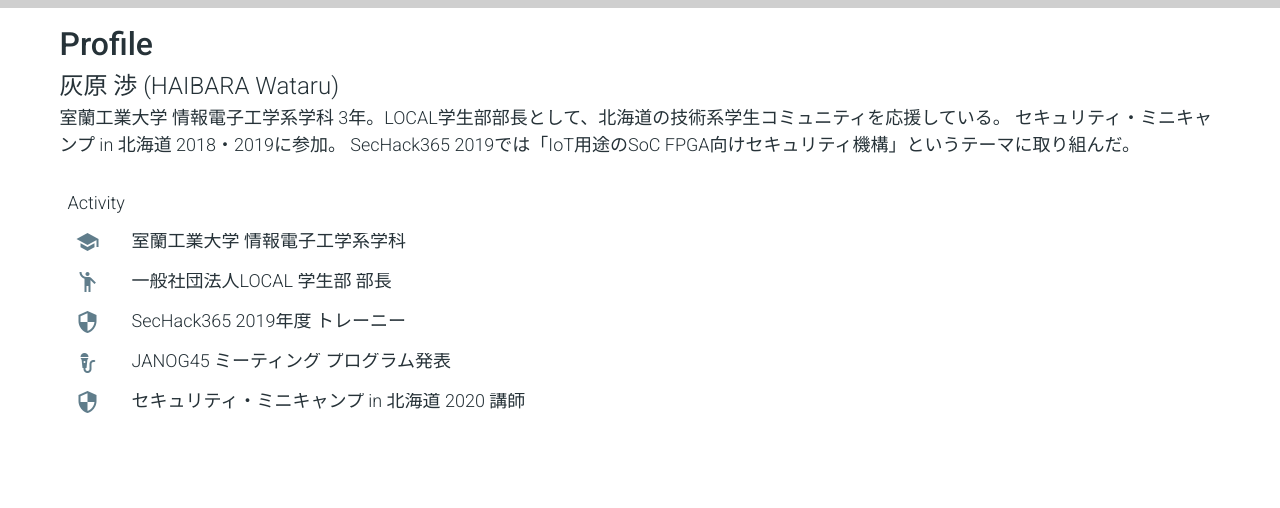
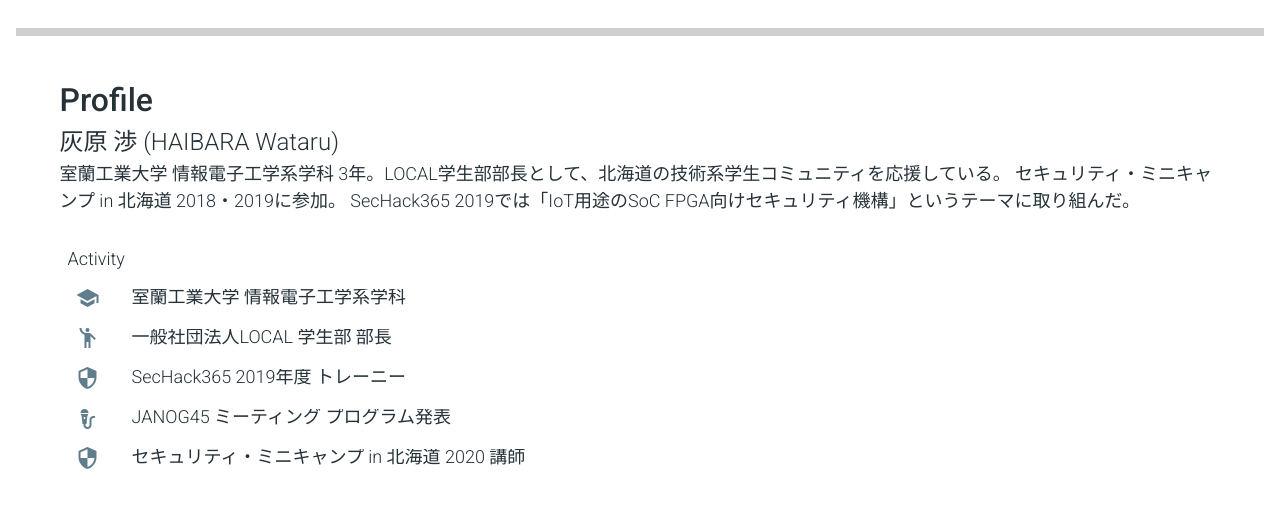
Before and after one commit to w-haibara/portfolio, a Vue app: page /#/profile in a window 1280 px wide. Shown: the top 508 px of the page. Built offline with nearby package versions, Linux system fonts and the light colour scheme.

Commit message:
refactor

```diff
--- a/src/App.vue
+++ b/src/App.vue
@@ -1,13 +1,14 @@
 <template>
   <v-app>
-    <v-main>
-      <v-spacer></v-spacer>
+    <v-app-bar app absolute color="white" elevate-on-scroll>
       <v-progress-linear
         :value="scrollBar()"
         color="grey darken-2"
         striped
         height="1vh"
       ></v-progress-linear>
+    </v-app-bar>
+    <v-main>
       <transition
         name="fade"
         mode="out-in"
@@ -64,7 +65,9 @@ export default {
 .fade-leave-active {
   transition-duration: 0.3s;
   transition-property: opacity;
+  transition-property: height, opacity;
   transition-timing-function: ease;
+  overflow: hidden;
 }
 
 .fade-enter,
--- a/src/mixins/PageScroll.js
+++ b/src/mixins/PageScroll.js
@@ -52,7 +52,7 @@ export default {
             }
         },
         pageScrollWheelMove(event) {
-            event.preventDefault();
+            //event.preventDefault();
             const y = event.deltaY / this.pageScrollWheelAccuracy;
             if (this.pageScrollCurrentPathNum == 0) {
                 this.pageScrollY = Math.max(this.pageScrollY + y, 0);
```
